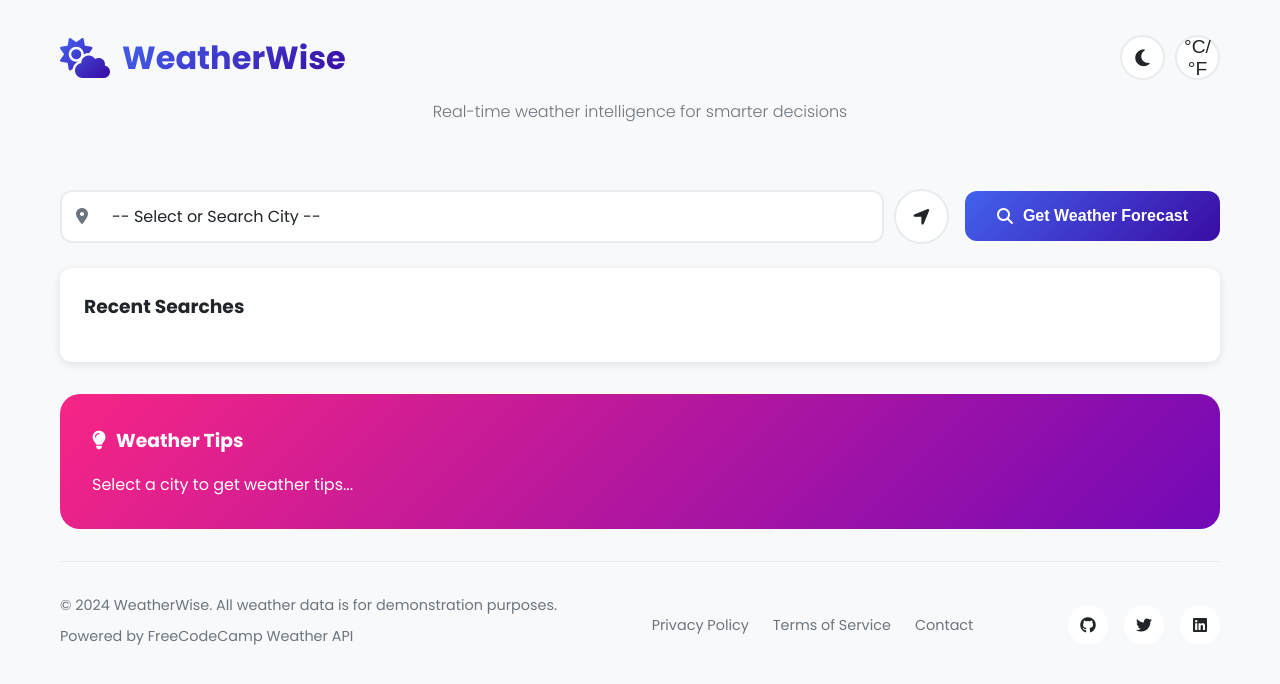
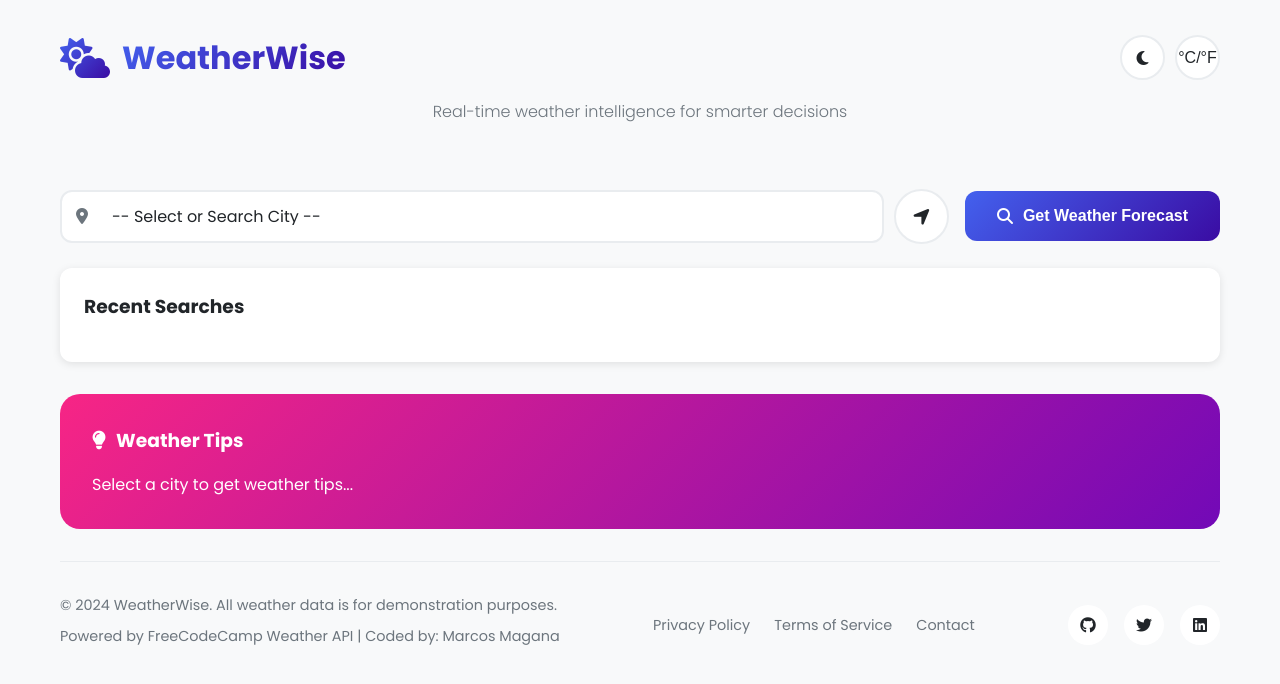
Before and after one commit to mxndeveloper/weatherwise, a website: page index.html in a window 1280 px wide. Drawn offline with Linux system fonts and the light colour scheme.

Commit message:
feat: Amendedments  index marktup

```diff
--- a/index.html
+++ b/index.html
@@ -233,7 +233,7 @@
             <div class="footer-content">
                 <div class="footer-info">
                     <p>© 2024 WeatherWise. All weather data is for demonstration purposes.</p>
-                    <p>Powered by FreeCodeCamp Weather API</p>
+                    <p>Powered by FreeCodeCamp Weather API | Coded by: Marcos Magana</p>
                 </div>
                 <div class="footer-links">
                     <a href="#" class="footer-link">Privacy Policy</a>
--- a/styles/main.css
+++ b/styles/main.css
@@ -145,7 +145,7 @@ body {
     display: flex;
     align-items: center;
     justify-content: center;
-    font-size: 1.2rem;
+    font-size: 1rem;
     transition: all var(--transition-fast);
 }
 
```
Also changed, not shown: .github/workflows/deploy.yml.
